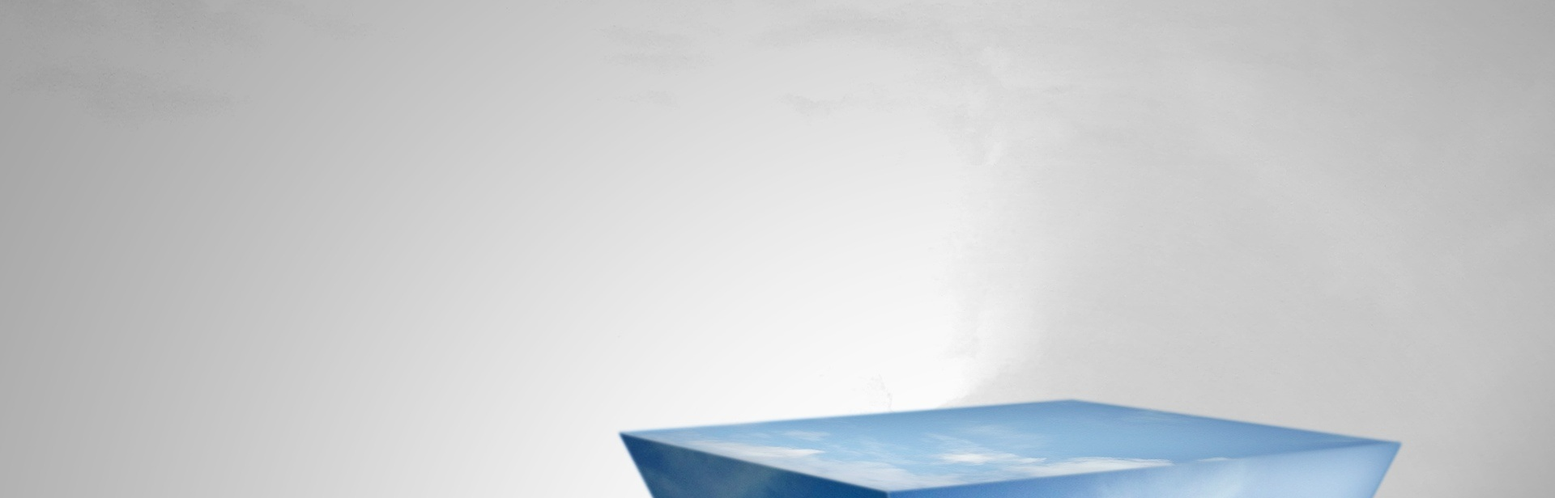
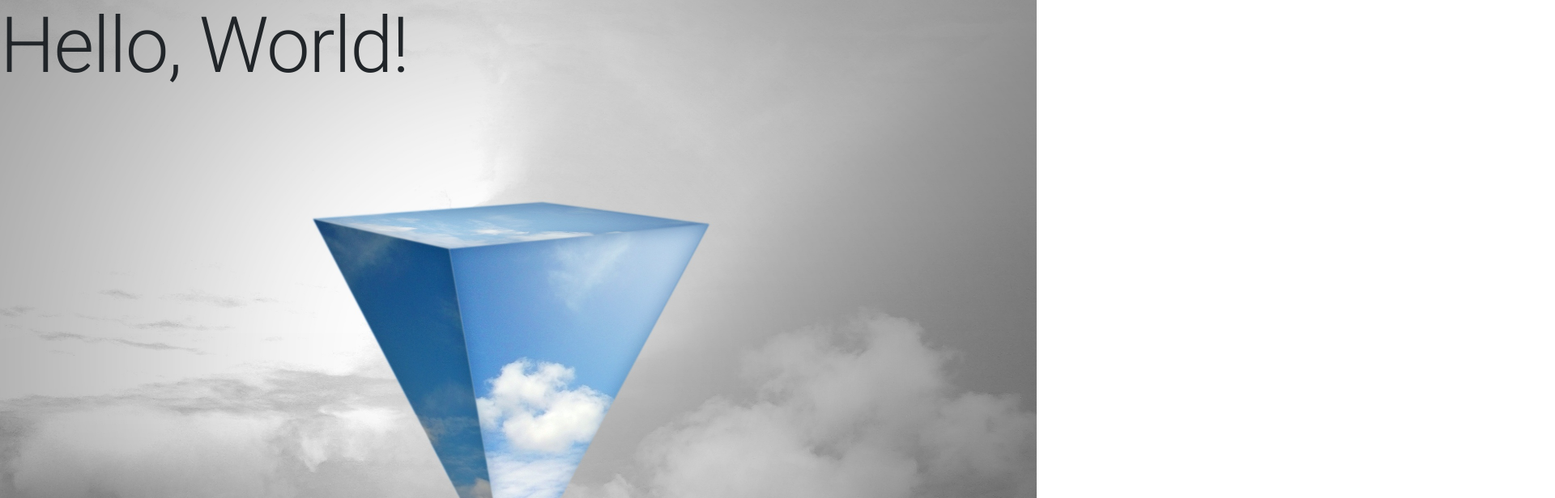
Before and after one commit to EtienneTrzpit/portfolio, a React (Create React App) app: page / in a window 1280 px wide. Shown: the top 616 px of the page at 81% size, 1920 px wide, since content can reach past the window. Built offline with nearby package versions, Linux system fonts and the light colour scheme.

Commit message:
image prend tout le fond

```diff
--- a/src/App.jsx
+++ b/src/App.jsx
@@ -5,8 +5,7 @@ import Background from './components/Background';
 
 const App = () => {
     return (
-        <div className='main'>
-            <Background />
+        <div>
             <Typography variant="h1">Hello, World!</Typography>
         </div>
     );
--- a/src/App.scss
+++ b/src/App.scss
@@ -1,5 +1,6 @@
 @import "~bootstrap/scss/bootstrap";
 
-.main{
-    background-color: black;
+body{
+    background-image: url('./assets/triangle.jpg');
+    background-size: cover;
 }
```
